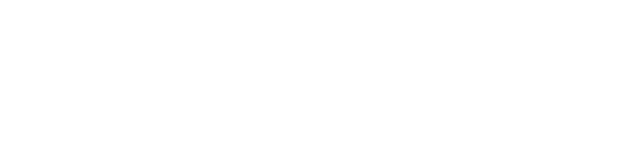
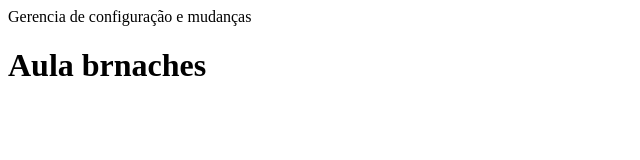
Before and after one commit to Pedro-henrique007/aula-branches, a plain HTML site: page index.html in a window 1280 px wide. Shown: the whole page, without its empty margins (0-640 px from the left). Drawn offline with Linux system fonts and the light colour scheme.

Commit message:
criando cabeçalho da pag principal

```diff
--- a/index.html
+++ b/index.html
@@ -6,6 +6,7 @@
     <title>Document</title>
 </head>
 <body>
-
+    <header>Gerencia de configuração e mudanças</header>
+    <h1>Aula brnaches</h1>
 </body>
 </html>
```
